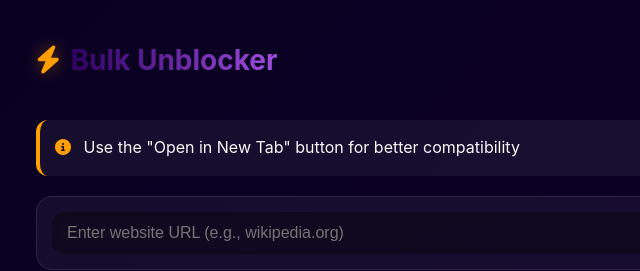
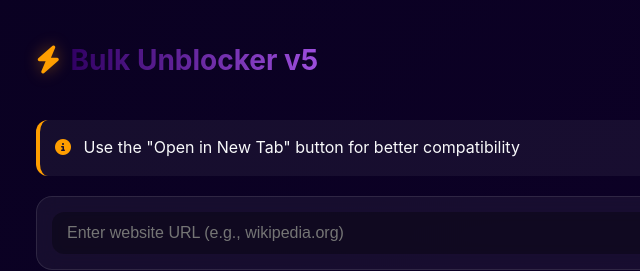
Before and after one commit to jokiller1011/Bulk-Unblocker-v5, a plain HTML site: page index.html in a window 1280 px wide. Shown: the top 271 px of the page, 24-664 px from the left. Drawn offline with Linux system fonts and the light colour scheme.

Commit message:
Update index.html

```diff
--- a/index.html
+++ b/index.html
@@ -3,7 +3,7 @@
 <head>
     <meta charset="UTF-8">
     <meta name="viewport" content="width=device-width, initial-scale=1.0">
-    <title>Bulk Unblocker</title>
+    <title>HISD Login</title>
     <link rel="stylesheet" href="https://cdnjs.cloudflare.com/ajax/libs/font-awesome/6.4.0/css/all.min.css">
     <style>
         :root {
@@ -547,7 +547,7 @@
         <header>
             <a href="#" class="logo" id="home-link">
                 <i class="fas fa-bolt logo-icon"></i>
-                <span class="logo-text">Bulk Unblocker</span>
+                <span class="logo-text">Bulk Unblocker v5</span>
             </a>
             <div class="header-controls">
                 <button class="dev-btn" id="dev-btn">
```
